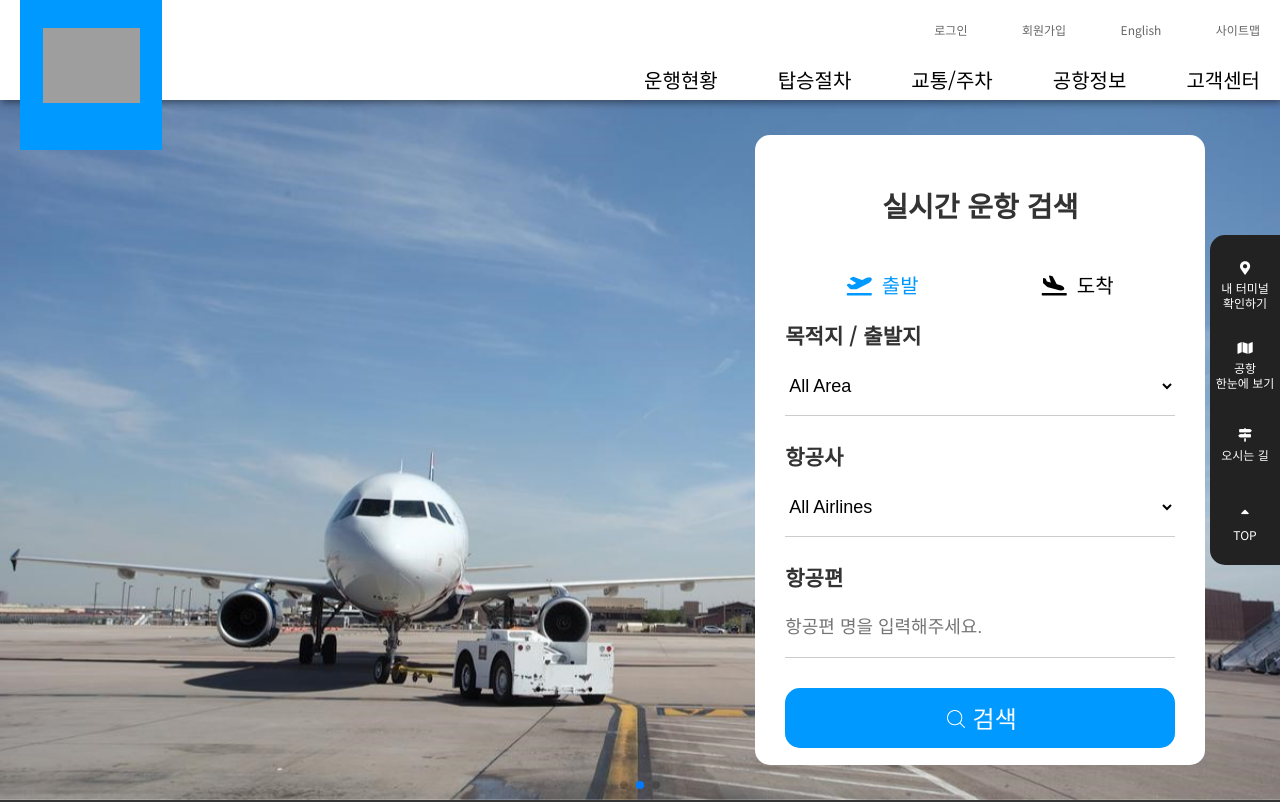
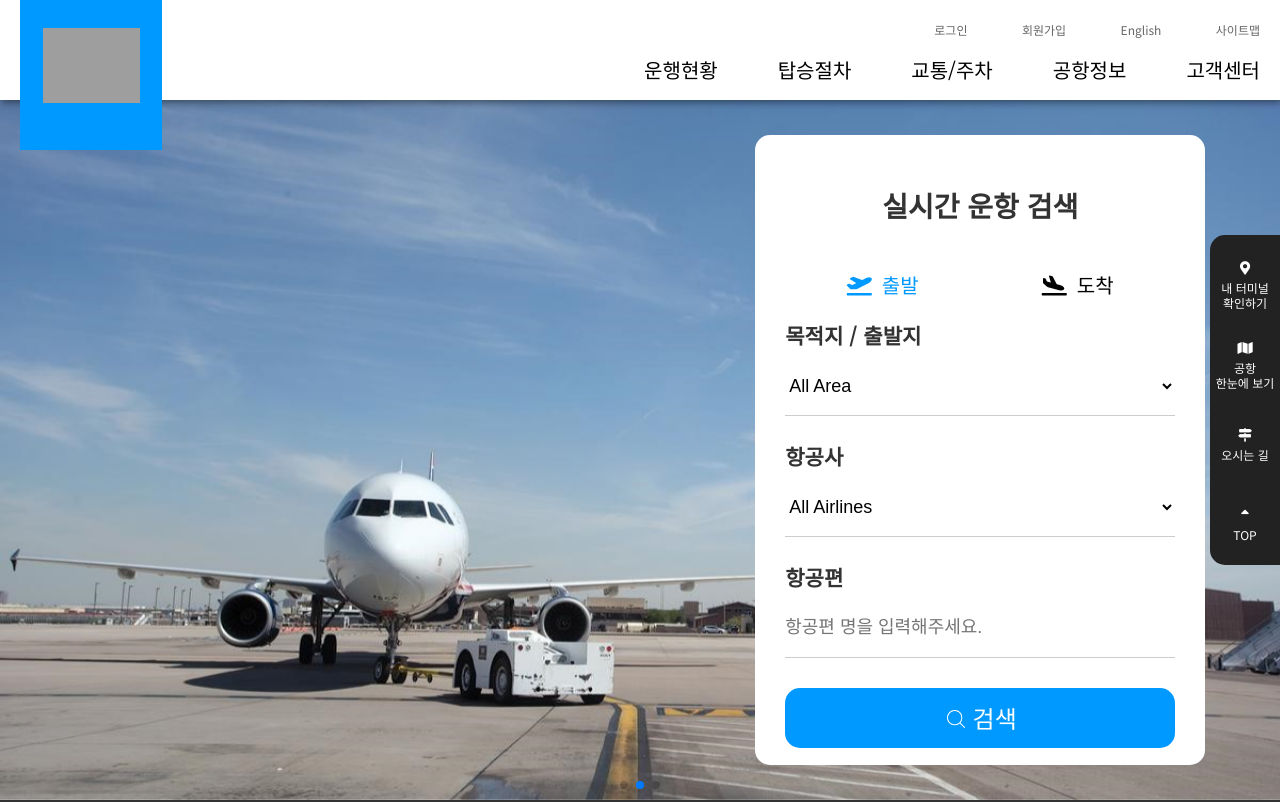
Before and after one commit to choieh/air, a plain HTML site: page index.html in a window 1280 px wide. Shown: the top 802 px of the page. Drawn offline with nearby package versions, Linux system fonts and the light colour scheme; grey boxes are pictures that could not be loaded.

Commit message:
header 수정
header 수정

```diff
--- a/css/header-footer-index.css
+++ b/css/header-footer-index.css
@@ -647,7 +647,7 @@ address,
     bottom: 0;
     right: 0;
     width: 100%;
-    height: 40px;
+    height: 60px;
 }
 
 .gnb-web > .gnb-web-list{
@@ -670,7 +670,7 @@ address,
     width: 100%;
     height: 100%;
     font-size: 20px;
-    line-height: 40px;
+    line-height: 60px;
 }
 
 .gnb-web > .gnb-web-list > li:hover>a{
@@ -689,7 +689,7 @@ address,
 .web-sub-menu{
     display: none;
     position: absolute;
-    top: 41px;
+    top: 60px;
     left: 0;
     width: 100%;
     height: 50px;
```
